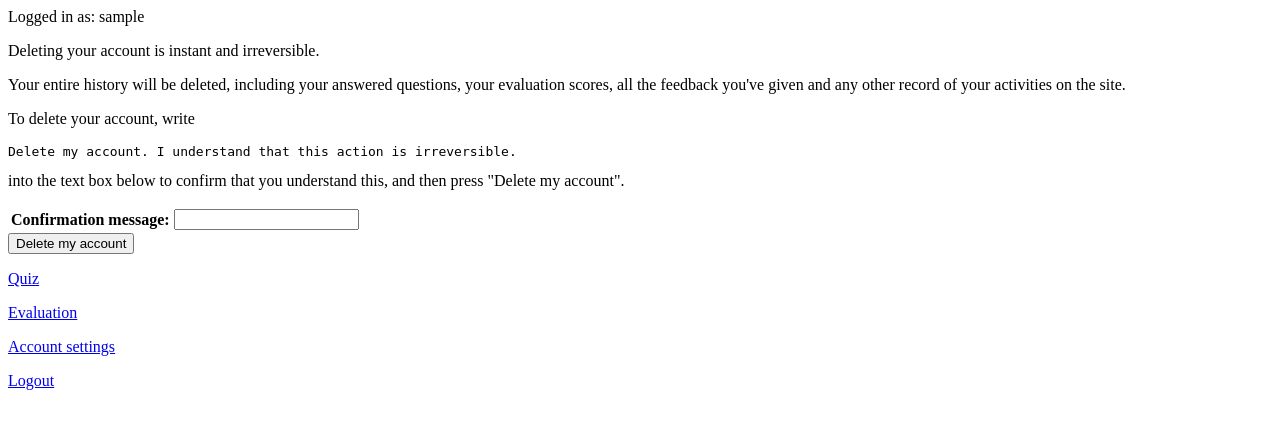
After one commit to steinarvk/brator, a Django app: page /account/delete/ in a window 1280 px wide. The commit adds this page. Shown: the top 429 px of the page. Run offline with Django 3.2, Linux system fonts and the light colour scheme; the visitor is signed in with stand-in values (Sample User, id 1).

Commit message:
option to delete account

```diff
--- a/server/brator/quiz/forms.py
+++ b/server/brator/quiz/forms.py
@@ -47,6 +47,17 @@ class ChallengeFeedbackForm(forms.Form):
     category = forms.ChoiceField(choices=FeedbackType.choices)
     text = forms.CharField(max_length=4 * 1024, widget=forms.Textarea)
 
+class DeleteMyAccountForm(forms.Form):
+    desired_confirmation_message = "Delete my account. I understand that this action is irreversible."
+    confirmation_message = forms.CharField(max_length=128)
+
+    def clean(self):
+        cleaned_data = super().clean()
+
+        if cleaned_data["confirmation_message"] != self.desired_confirmation_message:
+            raise ValidationError(f"Confirmation message must be exactly {repr(self.desired_confirmation_message)}.")
+
+        return cleaned_data
 
 CHALLENGE_FORMS = {
     "boolean": BooleanResponseForm,
--- a/server/brator/quiz/logic.py
+++ b/server/brator/quiz/logic.py
@@ -344,3 +344,7 @@ def get_largest_standard_summarized_batch_size(user):
 @traced_function
 def get_challenge_by_uid(user, uid):
     return Challenge.objects.get(user = user, uid = uid)
+
+@traced_function
+def delete_user_account(user):
+    user.delete()
--- a/server/brator/quiz/templates/base.html
+++ b/server/brator/quiz/templates/base.html
@@ -24,6 +24,10 @@
 		<a href="{% url 'quiz:web-eval' %}">Evaluation</a>
 	</p>
 
+	<p>
+		<a href="{% url 'quiz:web-account' %}">Account settings</a>
+	</p>
+
 	{% if user %}
 		{% if user.is_authenticated %}
 			<a href="{% url 'users:logout' %}">Logout</a>
--- /dev/null
+++ b/server/brator/quiz/templates/quiz/deleteme.html
@@ -0,0 +1,34 @@
+{% extends "base.html" %}
+
+{% block content %}
+
+<form method="post">
+    {% csrf_token %}
+
+    <p>
+    Deleting your account is instant and irreversible.
+    </p>
+
+    <p>
+    Your entire history will be deleted, including
+    your answered questions, your evaluation scores,
+    all the feedback you've given and any other record
+    of your activities on the site.
+    </p>
+
+    <p>
+    To delete your account, write
+    <pre>{{ confirmation_message }}</pre>
+    into the text box below to confirm that you
+    understand this, and then press
+    "Delete my account".
+    </p>
+
+    <table>
+	    {{ form.as_table }}
+    </table>
+
+    <input type="submit" value="Delete my account">
+</form>
+
+{% endblock %}
--- a/server/brator/quiz/views/web.py
+++ b/server/brator/quiz/views/web.py
@@ -15,10 +15,11 @@ from ..logic import (
     get_last_summary,
     get_batch_progress,
     get_largest_standard_summarized_batch_size,
+    delete_user_account,
 )
 from ..models import ChallengeFeedback
 from ..forms import CHALLENGE_FORMS
-from ..forms import ChallengeFeedbackForm
+from ..forms import ChallengeFeedbackForm, DeleteMyAccountForm
 from ..exceptions import AlreadyResponded
 
 logger = logging.getLogger(__name__)
@@ -119,3 +120,22 @@ def eval_results(request):
     context = get_eval_stats(request.user)
     context["user"] = request.user
     return render(request, "quiz/eval.html", context)
+
+@login_required
+def account_settings(request):
+    return render(request, "quiz/account.html", {})
+
+@login_required
+def delete_account(request):
+    if request.method == "POST":
+        form = DeleteMyAccountForm(request.POST)
+
+        if form.is_valid():
+            delete_user_account(request.user)
+    else:
+        form = DeleteMyAccountForm()
+
+    return render(request, "quiz/deleteme.html", {
+        "confirmation_message": DeleteMyAccountForm.desired_confirmation_message,
+        "form": form,
+    })
--- a/server/brator/quiz/views/web_urls.py
+++ b/server/brator/quiz/views/web_urls.py
@@ -7,5 +7,7 @@ urlpatterns = [
     path("quiz/skip/", web.skip_question, name="web-skip"),
     path("eval/", web.eval_results, name="web-eval"),
     path("feedback/", web.feedback, name="web-feedback"),
+    path("account/", web.account_settings, name="web-account"),
+    path("account/delete/", web.delete_account, name="web-deleteaccount"),
     path("", web.index, name="web-index"),
 ]
```
Also changed, not shown: server/brator/quiz/templates/quiz/account.html (added, +7 -0 lines), server/brator/quiz/views/test_web.py (+25 -0 lines).
